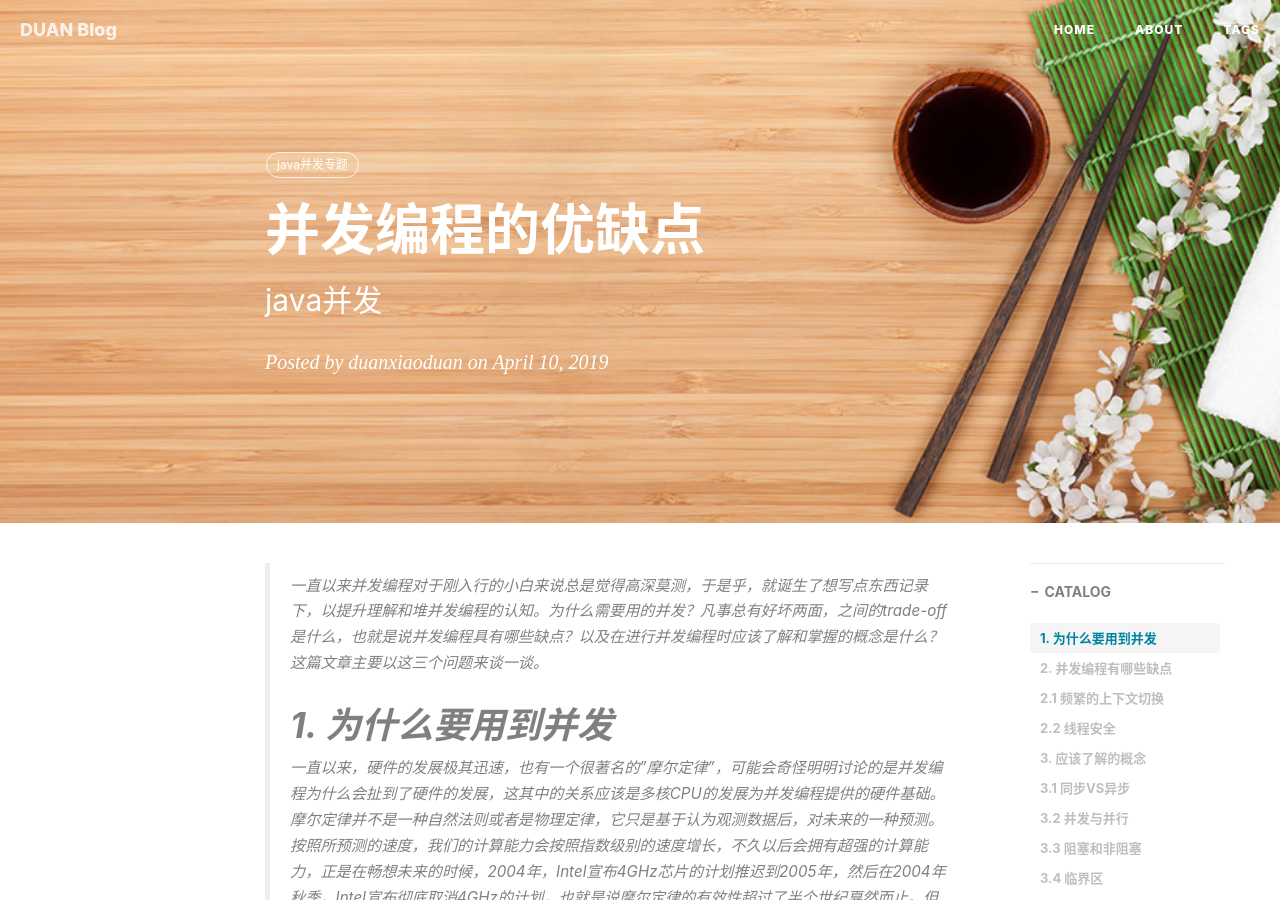
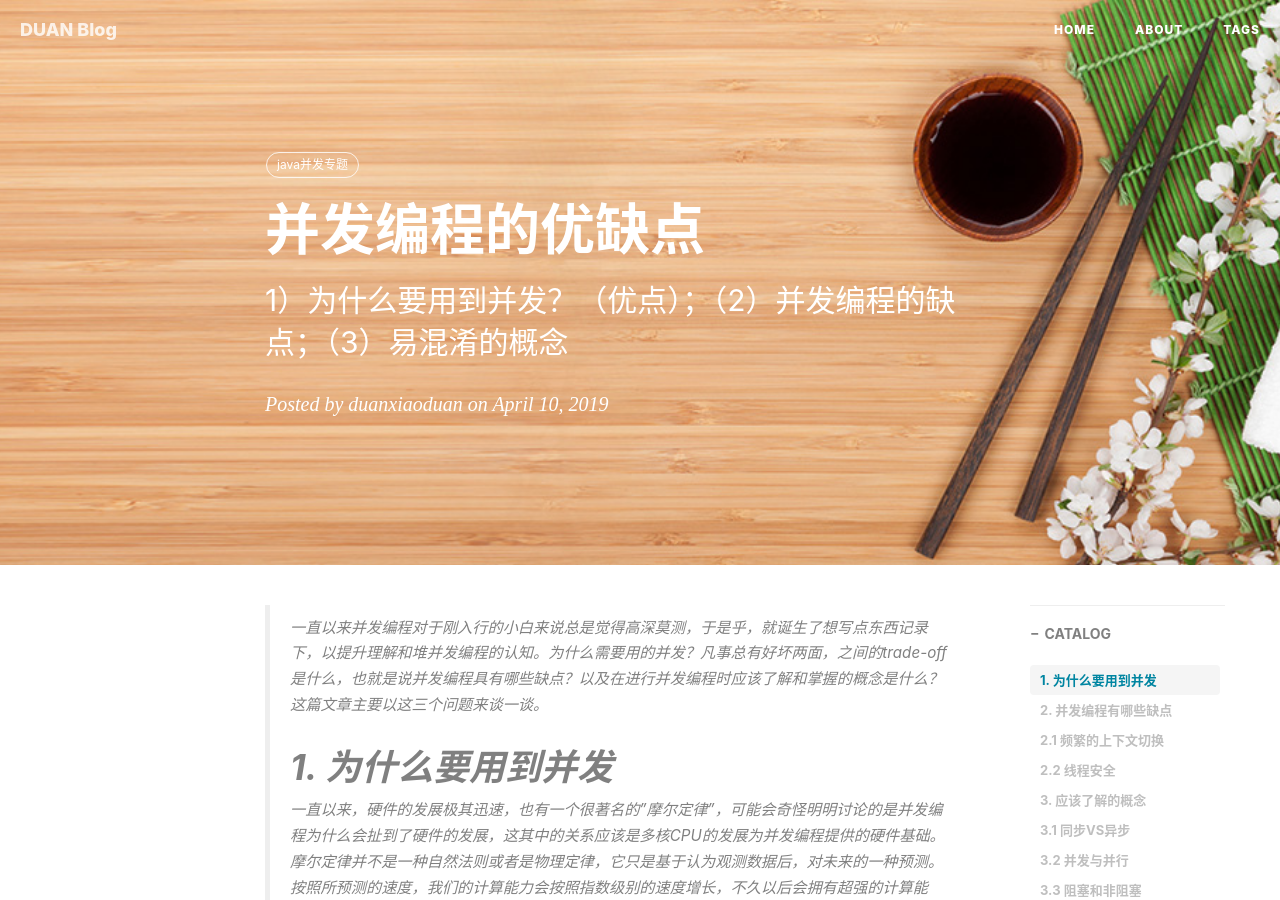
Before and after one commit to duanxiaoduan/duanxiaoduan.github.io, a Jekyll site: the page built from _posts/2019-04-10-并发编程的优缺点.md, in a window 1280 px wide and 900 px high. Built offline with Jekyll 4.4.1, drawn with Linux system fonts in a browser that asks for light colours; nearby versions of some CDN libraries; comment, search, counter and statistics services are not loaded.

Commit message:
并发编程的优缺点

```diff
--- a/_posts/2019-04-10-并发编程的优缺点.md
+++ b/_posts/2019-04-10-并发编程的优缺点.md
@@ -1,7 +1,7 @@
 ---
 layout:     post
 title:      并发编程的优缺点
-subtitle:   java并发
+subtitle:   1）为什么要用到并发？（优点）；（2）并发编程的缺点；（3）易混淆的概念
 date:       2019-04-10
 author:     duanxiaoduan
 header-img: img/post-bg-design-linux.jpg
```
